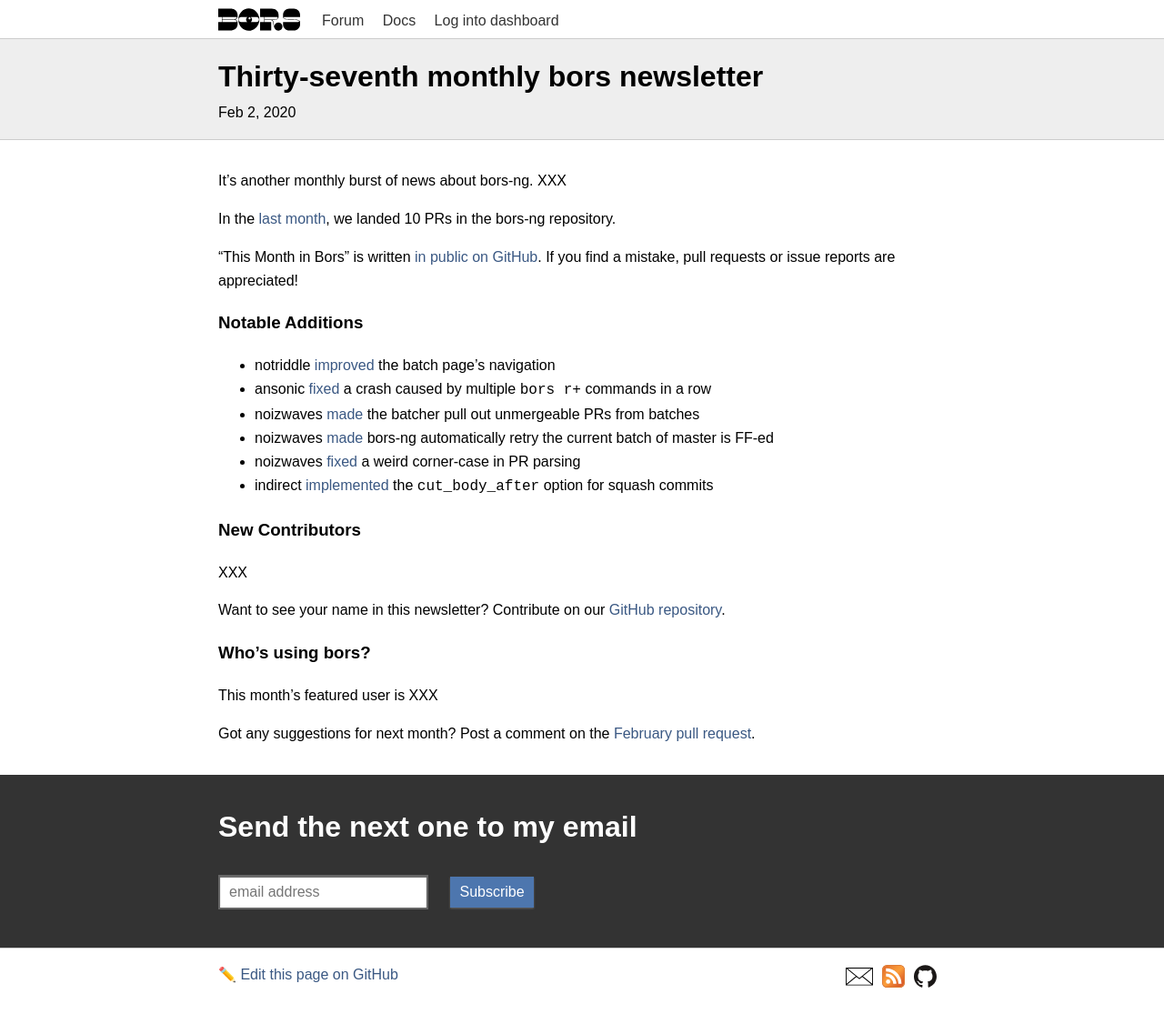
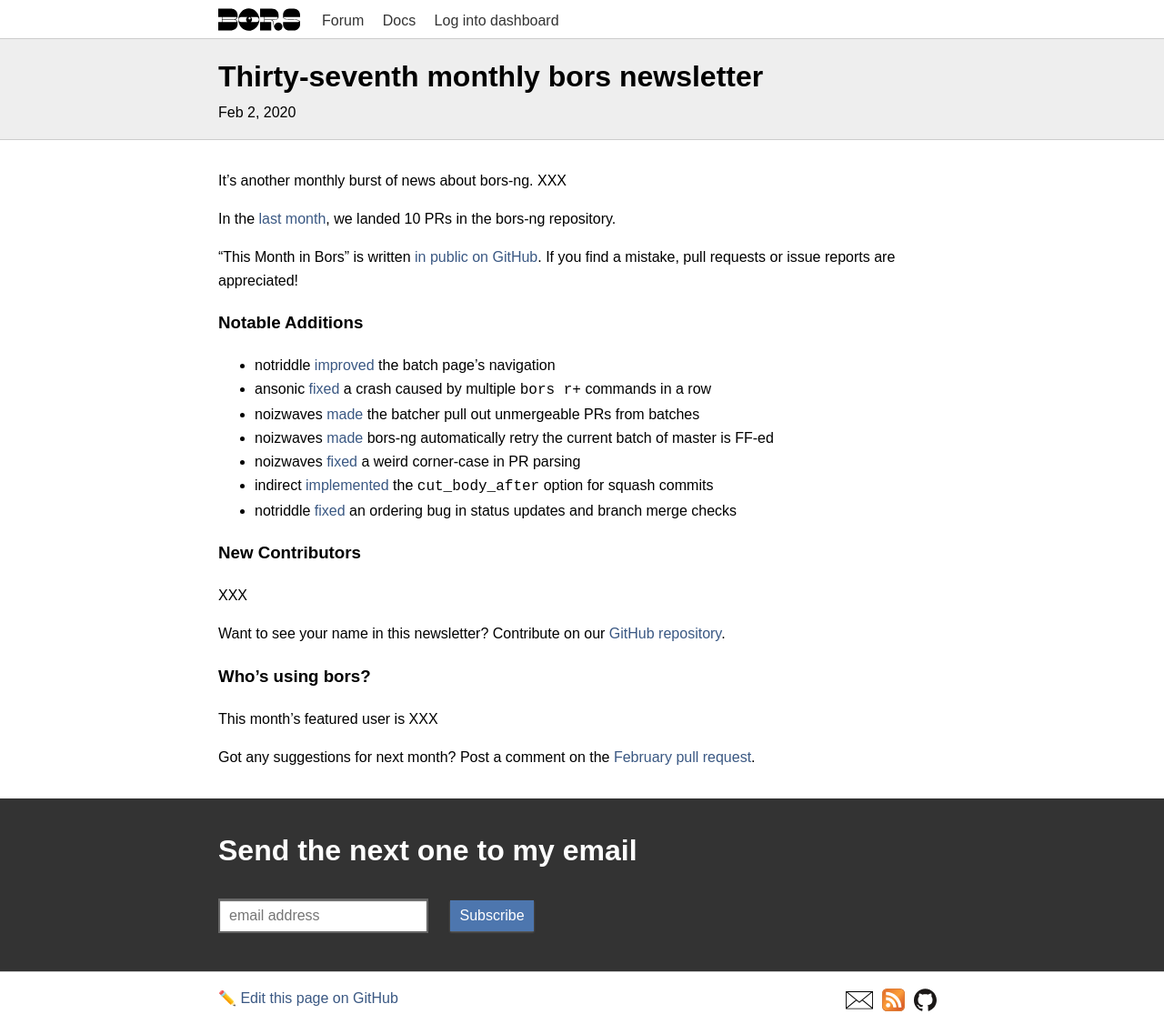
Before and after one commit to bors-ng/bors-ng.github.io, a Jekyll site: the page built from _posts/2020-02-01-tmib-37.md, in a window 1280 px wide. Shown: the whole page at 91% size. Built offline with Jekyll 4.4.1, drawn with Linux system fonts in a browser that asks for light colours; before the commit the page ends 1101 px from its top, so only the background shows below that.

Commit message:
Add bors-ng/bors-ng#868

```diff
--- a/_posts/2020-02-01-tmib-37.md
+++ b/_posts/2020-02-01-tmib-37.md
@@ -25,6 +25,7 @@ If you find a mistake, pull requests or issue reports are appreciated!
 * noizwaves [made](https://github.com/bors-ng/bors-ng/pull/859) bors-ng automatically retry the current batch of master is FF-ed
 * noizwaves [fixed](https://github.com/bors-ng/bors-ng/pull/860) a weird corner-case in PR parsing
 * indirect [implemented](https://github.com/bors-ng/bors-ng/pull/862) the `cut_body_after` option for squash commits
+* notriddle [fixed](https://github.com/bors-ng/bors-ng/pull/868) an ordering bug in status updates and branch merge checks
 
 
 ### New Contributors
```
